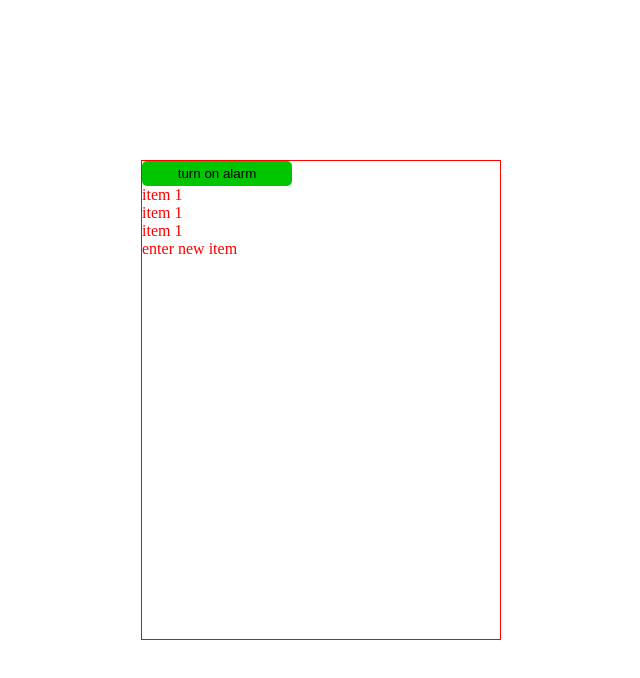
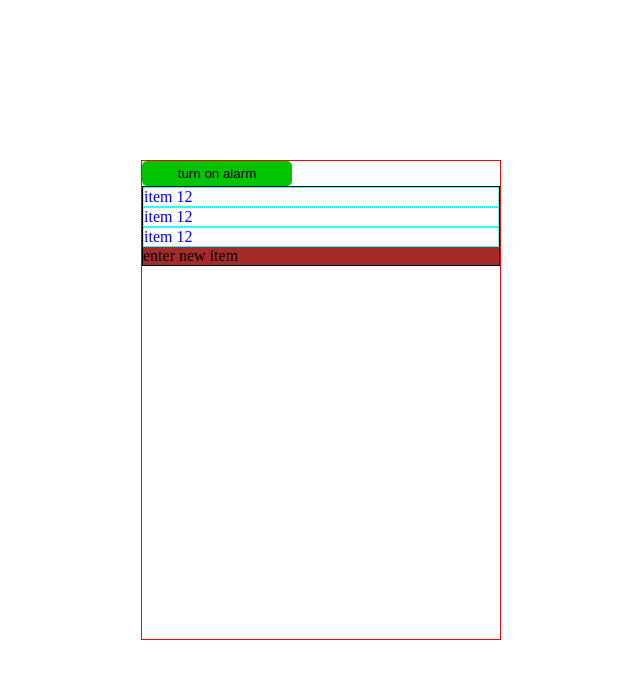
Before and after one commit to danifromecuador/we-are-what-we-repeatedly-do, a React (Vite) app: page / in a window 1280 px wide. Shown: the top 678 px of the page, without its empty margins (319-959 px from the left). Built offline with nearby package versions, Linux system fonts and the light colour scheme.

Commit message:
Style pages and components

```diff
--- a/src/main/App.jsx
+++ b/src/main/App.jsx
@@ -1,12 +1,12 @@
 import { Alarm } from '../alarm/Alarm.jsx'
-import { DailyToDoList } from '../todo/ToDo.jsx'
+import { ToDo } from '../todo/ToDo.jsx'
 import './styles/App.css'
 
 export const App = () => {
   return (
     <div className="app">
       <Alarm />
-      <DailyToDoList />
+      <ToDo />
     </div>
 
   )
--- a/src/todo/ToDo.jsx
+++ b/src/todo/ToDo.jsx
@@ -1,12 +1,12 @@
-import { ToDoItems } from './components/ToDoItems'
-import { NewItem } from './components/NewItem'
+import { Items } from './components/Items'
+import { New } from './components/New'
 import '../todo/styles/ToDo.css'
 
-export const DailyToDoList = () => {
+export const ToDo = () => {
   return (
-    <div className="daily-todo-list">
-      <ToDoItems />
-      <NewItem />
+    <div className="to-do">
+      <Items />
+      <New />
     </div>
   )
 }
--- /dev/null
+++ b/src/todo/components/Item.jsx
@@ -0,0 +1,9 @@
+import '../styles/Item.css'
+
+export const Item = () => {
+  return (
+    <div className="item">
+      item 12
+    </div>
+  )
+}
--- /dev/null
+++ b/src/todo/components/Items.jsx
@@ -0,0 +1,12 @@
+import { Item } from "./Item"
+import '../styles/Items.css'
+
+export const Items = () => {
+  return (
+    <div className="to-do-items">
+      <Item />
+      <Item />
+      <Item />
+    </div>
+  )
+}
--- /dev/null
+++ b/src/todo/components/New.jsx
@@ -0,0 +1,9 @@
+import '../styles/New.css'
+
+export const New = () => {
+  return (
+    <div className="new">
+      enter new item
+    </div>
+  )
+}
--- a/src/todo/components/NewItem.jsx
+++ /dev/null
@@ -1,7 +0,0 @@
-export const NewItem = () => {
-  return (
-    <div className="new-item">
-      enter new item
-    </div>
-  )
-}
--- a/src/todo/components/ToDoItem.jsx
+++ /dev/null
@@ -1,7 +0,0 @@
-export const ToDoItem = () => {
-  return (
-    <div className="to-do-item">
-      item 1
-    </div>
-  )
-}
--- a/src/todo/components/ToDoItems.jsx
+++ /dev/null
@@ -1,11 +0,0 @@
-import { ToDoItem } from "./ToDoItem"
-
-export const ToDoItems = () => {
-  return (
-    <div className="to-do-items">
-      <ToDoItem />
-      <ToDoItem />
-      <ToDoItem />
-    </div>
-  )
-}
--- /dev/null
+++ b/src/todo/styles/Item.css
@@ -0,0 +1,3 @@
+.item {
+  border: 1px dotted aqua;
+}
--- /dev/null
+++ b/src/todo/styles/Items.css
@@ -0,0 +1,3 @@
+.to-do-items {
+  color: blue;
+}
--- /dev/null
+++ b/src/todo/styles/New.css
@@ -0,0 +1,3 @@
+.new {
+  background-color: brown;
+}
--- a/src/todo/styles/ToDo.css
+++ b/src/todo/styles/ToDo.css
@@ -1,3 +1,3 @@
-.daily-todo-list {
-  color:red
+.to-do {
+  border: 1px solid black;
 }
```
